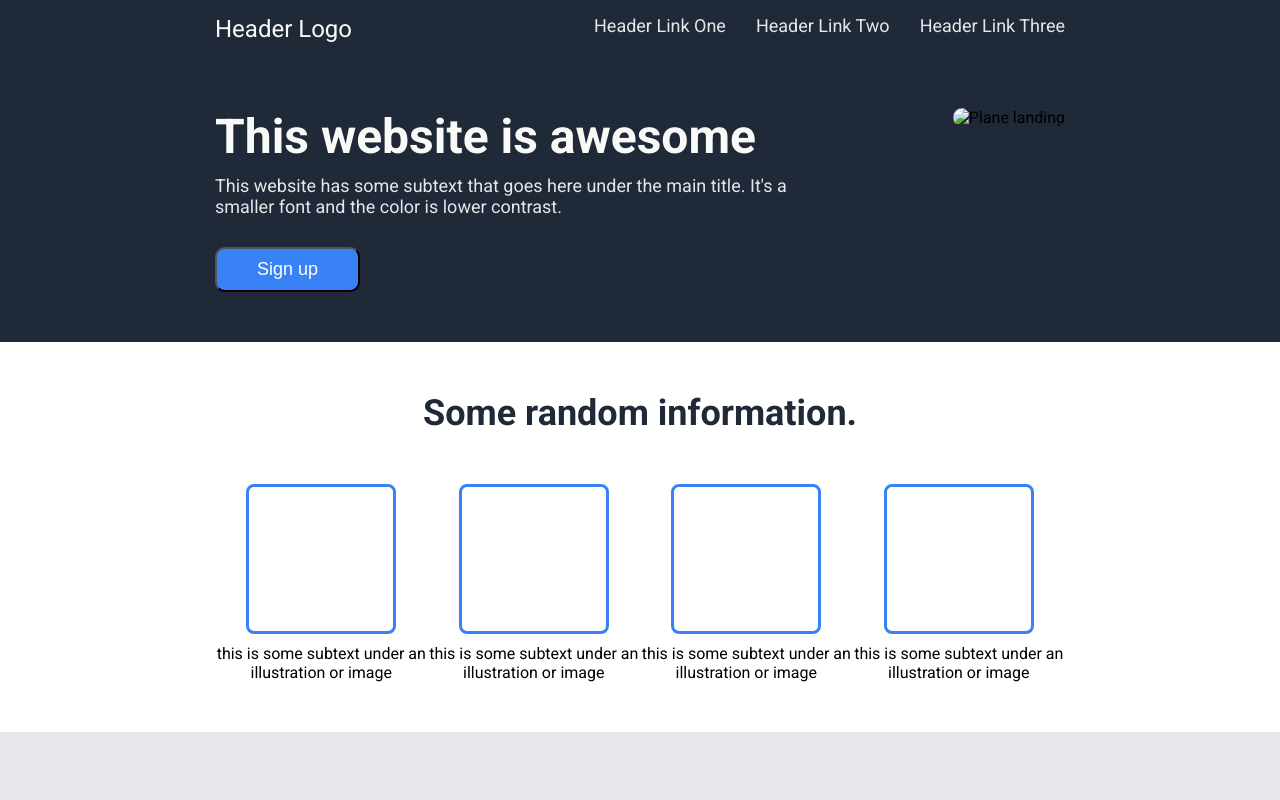
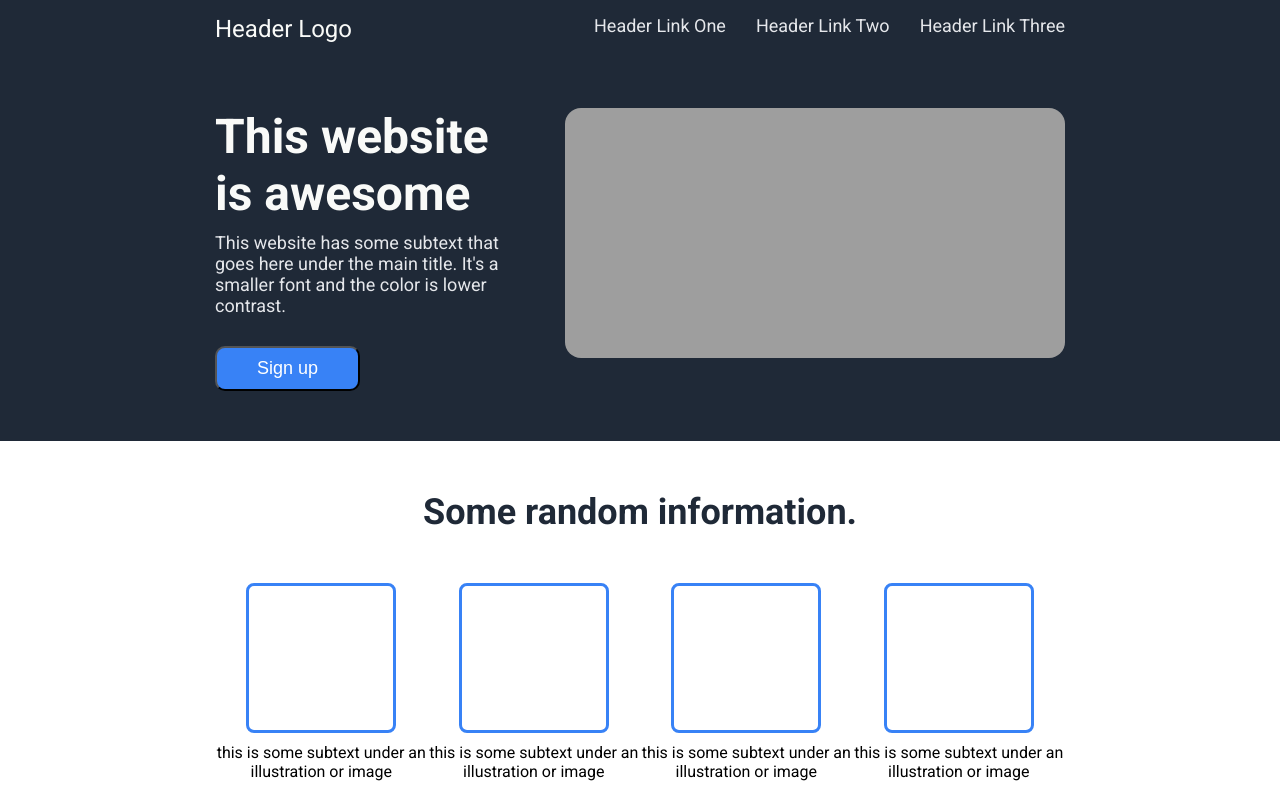
Before and after one commit to DustinYochim/odin-landing-page, a plain HTML site: page index.html in a window 1280 px wide. Shown: the top 800 px of the page. Drawn offline with Linux system fonts and the light colour scheme; the site is published under a folder, as on GitHub Pages, so addresses that start at the root find nothing.

Commit message:
Update index.html
Fix issue with image in header

```diff
--- a/index.html
+++ b/index.html
@@ -31,7 +31,7 @@
                 <button class="hero-button">Sign up</button>
             </div>
             <div class="column right">
-                <img src="/plane-landing.jpg" alt="Plane landing" class="hero-img">
+                <img src="./plane-landing.jpg" alt="Plane landing" class="hero-img">
             </div>
 
         </div>
```
